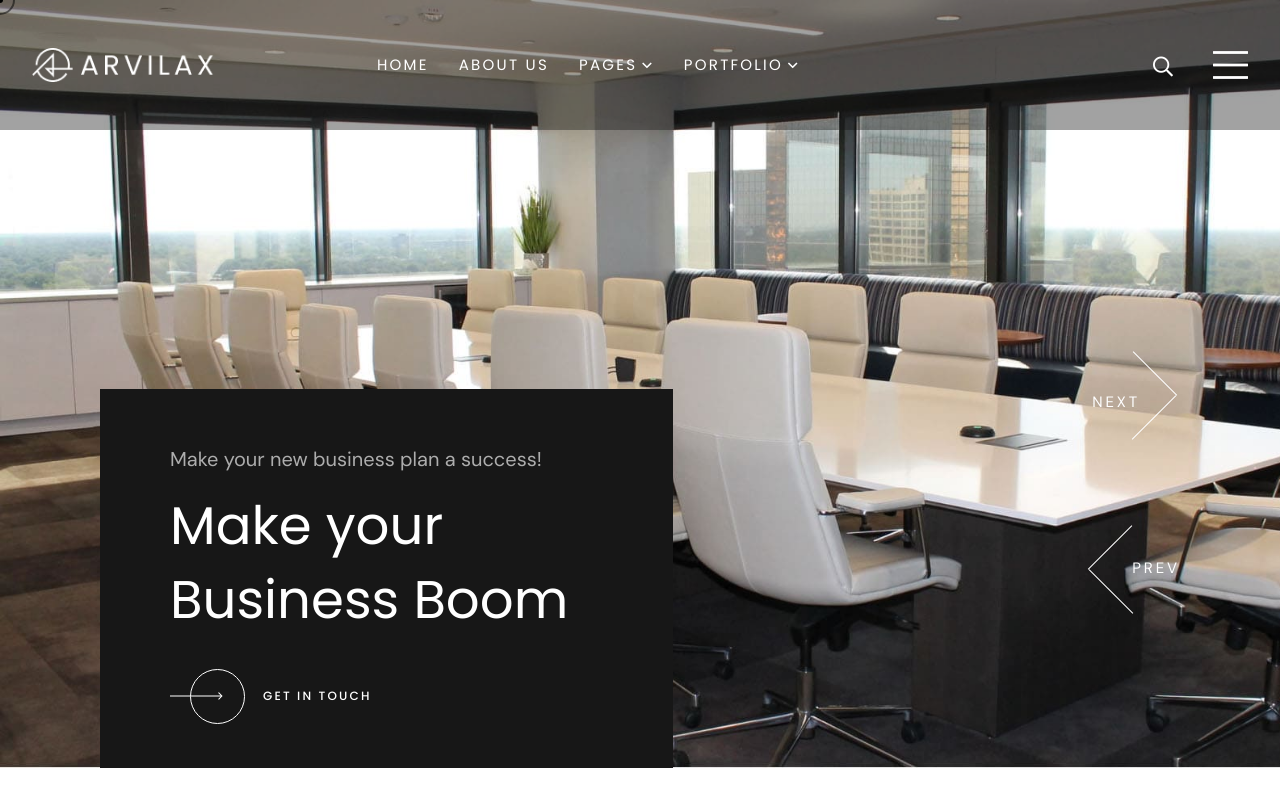
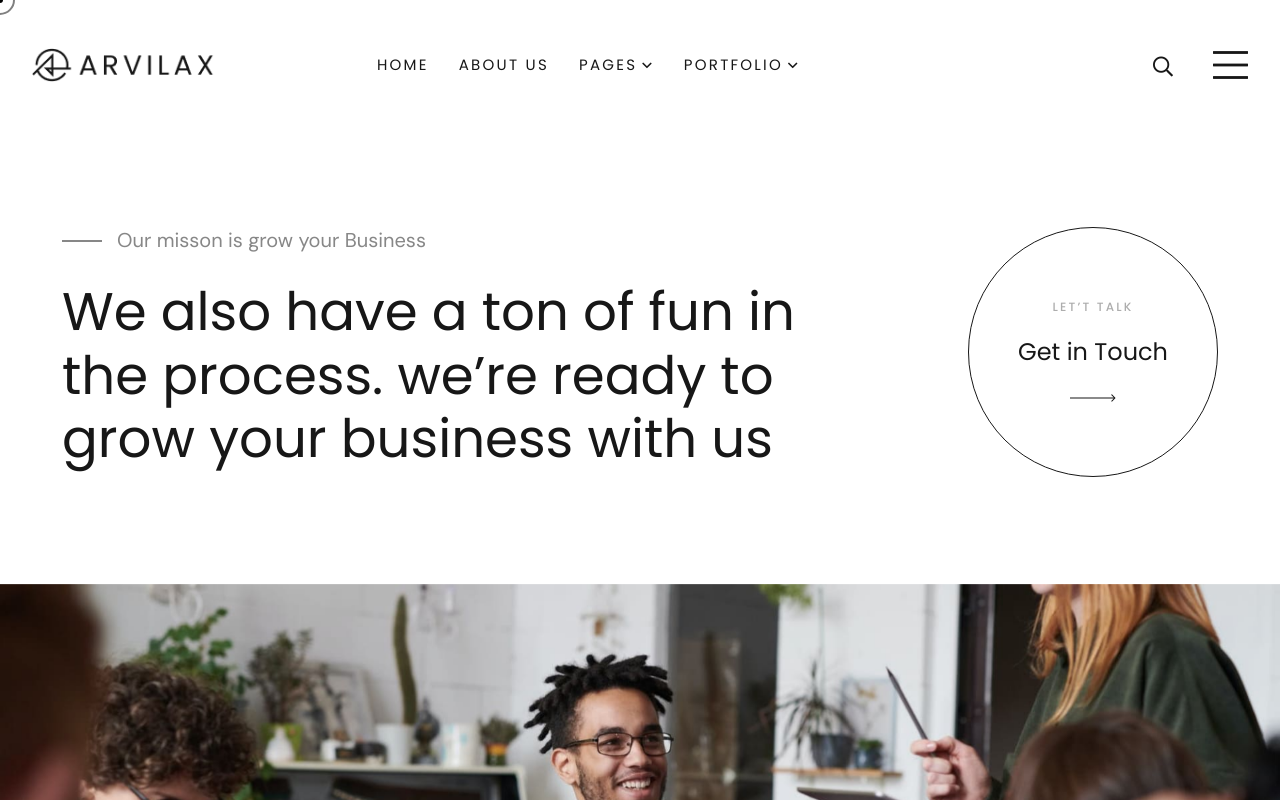
Before and after one commit to mistersuun/BinaryTech, a React (Create React App) app in the folder arvilax/: page / in a window 1280 px wide. Shown: the top 800 px of the page. Built offline with nearby package versions, Linux system fonts and the light colour scheme.

Commit message:
mod navigation menus

```diff
--- a/arvilax/src/app-navigation/AppNavigation.js
+++ b/arvilax/src/app-navigation/AppNavigation.js
@@ -25,8 +25,8 @@ const AppNavigation = () => {
     <ContextProvider>
       <AnimateMouse/>
       <Routes>
-        <Route path="/" element={<Home />} />
-        <Route path="/home-2" element={<HomeTwo />} />
+        <Route path="/home-2" element={<Home />} />
+        <Route path="/" element={<HomeTwo />} />
         <Route path="/home-3" element={<HomeThree />} />
         <Route path="/about" element={<About />} />
         <Route path="/team" element={<TeamPage/>} />
--- a/arvilax/src/components/common/Menu/Menus.js
+++ b/arvilax/src/components/common/Menu/Menus.js
@@ -5,7 +5,7 @@ const Menus = () => {
   return (
     <ul>
       <li>
-        <Link to="/home-2">Home</Link>
+        <Link to="/">Home</Link>
       </li>
       <li>
         <Link to="/about">About us</Link>
```
